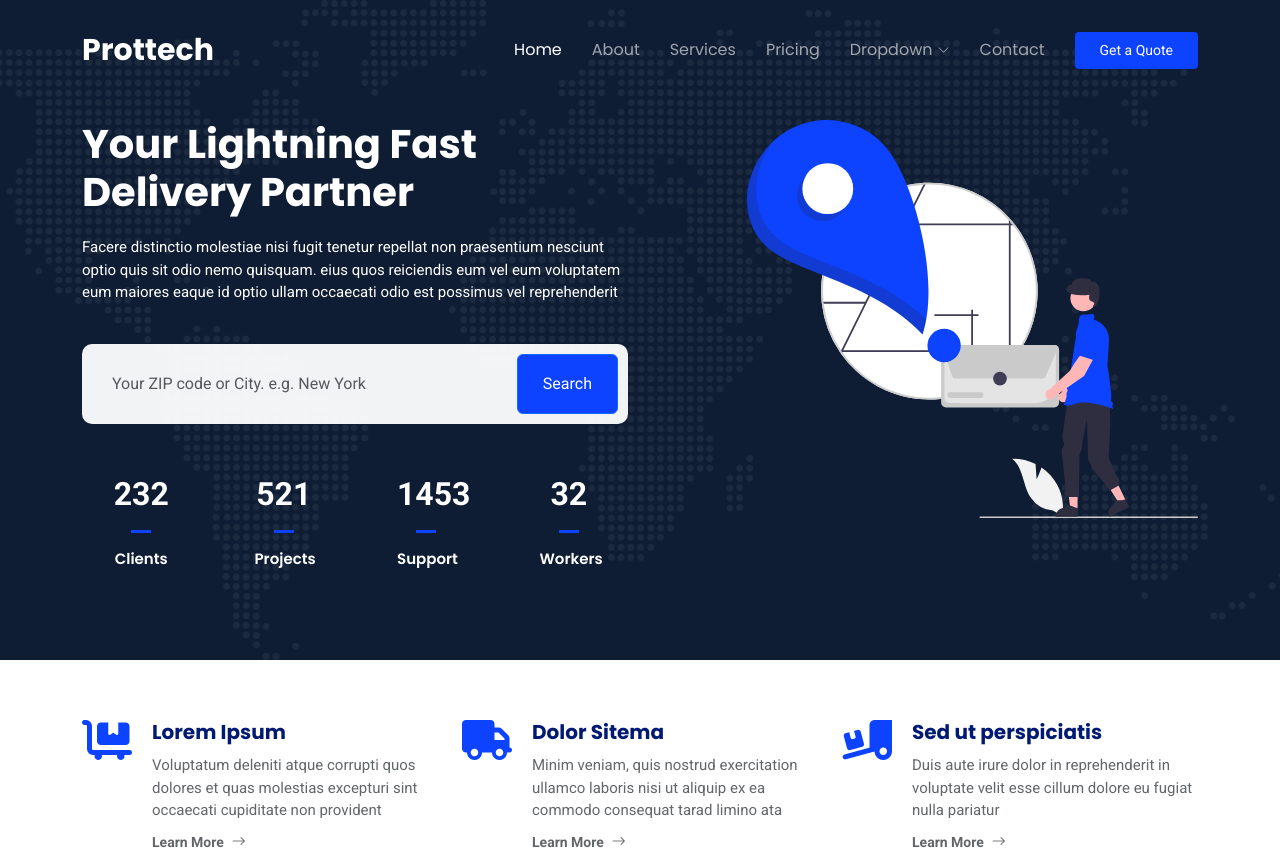
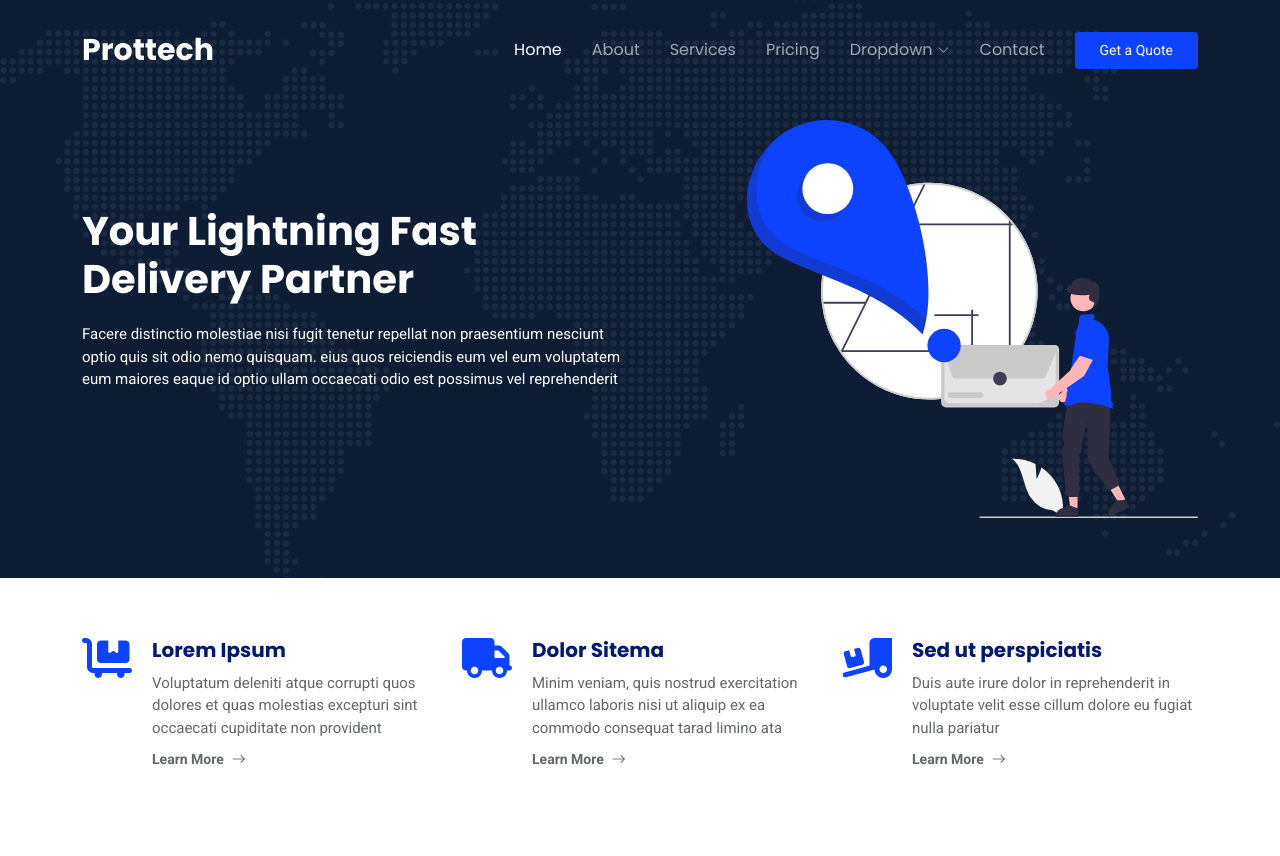
Before and after one commit to bruno1morais/prottech, a plain HTML site: page index.html in a window 1280 px wide. Shown: the top 856 px of the page. Drawn offline with Linux system fonts and the light colour scheme.

Commit message:
commit inicial

```diff
--- a/index.html
+++ b/index.html
@@ -94,42 +94,42 @@
             <h2 data-aos="fade-up">Your Lightning Fast Delivery Partner</h2>
             <p data-aos="fade-up" data-aos-delay="100">Facere distinctio molestiae nisi fugit tenetur repellat non praesentium nesciunt optio quis sit odio nemo quisquam. eius quos reiciendis eum vel eum voluptatem eum maiores eaque id optio ullam occaecati odio est possimus vel reprehenderit</p>
 
-            <form action="#" class="form-search d-flex align-items-stretch mb-3" data-aos="fade-up" data-aos-delay="200">
+            <!-- <form action="#" class="form-search d-flex align-items-stretch mb-3" data-aos="fade-up" data-aos-delay="200">
               <input type="text" class="form-control" placeholder="Your ZIP code or City. e.g. New York">
               <button type="submit" class="btn btn-primary">Search</button>
-            </form>
+            </form> -->
 
-            <div class="row gy-4" data-aos="fade-up" data-aos-delay="300">
+            <!-- <div class="row gy-4" data-aos="fade-up" data-aos-delay="300">
 
               <div class="col-lg-3 col-6">
                 <div class="stats-item text-center w-100 h-100">
                   <span data-purecounter-start="0" data-purecounter-end="232" data-purecounter-duration="0" class="purecounter">232</span>
                   <p>Clients</p>
                 </div>
-              </div><!-- End Stats Item -->
+              </div>
 
               <div class="col-lg-3 col-6">
                 <div class="stats-item text-center w-100 h-100">
                   <span data-purecounter-start="0" data-purecounter-end="521" data-purecounter-duration="0" class="purecounter">521</span>
                   <p>Projects</p>
                 </div>
-              </div><!-- End Stats Item -->
+              </div>
 
               <div class="col-lg-3 col-6">
                 <div class="stats-item text-center w-100 h-100">
                   <span data-purecounter-start="0" data-purecounter-end="1453" data-purecounter-duration="0" class="purecounter">1453</span>
                   <p>Support</p>
                 </div>
-              </div><!-- End Stats Item -->
+              </div>
 
               <div class="col-lg-3 col-6">
                 <div class="stats-item text-center w-100 h-100">
                   <span data-purecounter-start="0" data-purecounter-end="32" data-purecounter-duration="0" class="purecounter">32</span>
                   <p>Workers</p>
                 </div>
-              </div><!-- End Stats Item -->
+              </div>
 
-            </div>
+            </div> -->
 
           </div>
 
```
